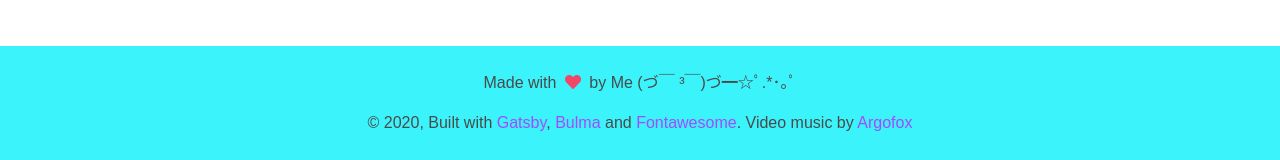
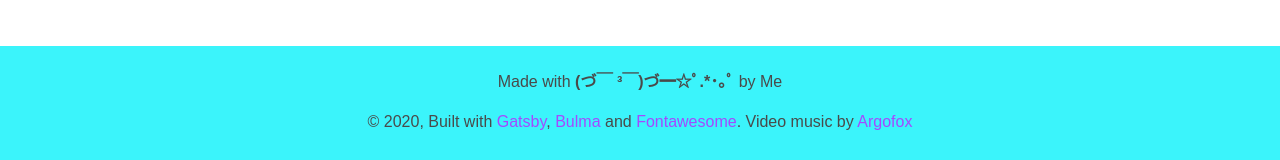
Before and after one commit to Sonic0/personal-website, a Gatsby site: page / in a window 1280 px wide. Shown: the part 1394-1554 px from the top of the page. Built offline with nearby package versions, Linux system fonts and the light colour scheme; Gatsby itself is replaced by a stand-in of ours; a web font is replaced by a local one.

Commit message:
Update dependencies

```diff
--- a/src/components/footer.js
+++ b/src/components/footer.js
@@ -4,14 +4,12 @@ export default class MainFooter extends Component {
   render() {
     return (
       <footer class="personalized-footer is-size-7-touch has-background-primary">
-        {/* Made by */}
         <div class="content mt-5 has-text-centered">
+          {/* Made by... */}
           <p>
             Made with{" "}
-            <span class="icon has-text-danger">
-              <i class="fa fa-heart"></i>
-            </span>{" "}
-            by Me <span> (づ￣ ³￣)づ━☆ﾟ.*･｡ﾟ</span>
+            <span><b>(づ￣ ³￣)づ━☆ﾟ.*･｡ﾟ</b></span>
+            {" "}by Me
           </p>
           {/* Built with... / thanks to... */}
           <p>
```
Also changed, not shown: package.json (+7 -7 lines).
